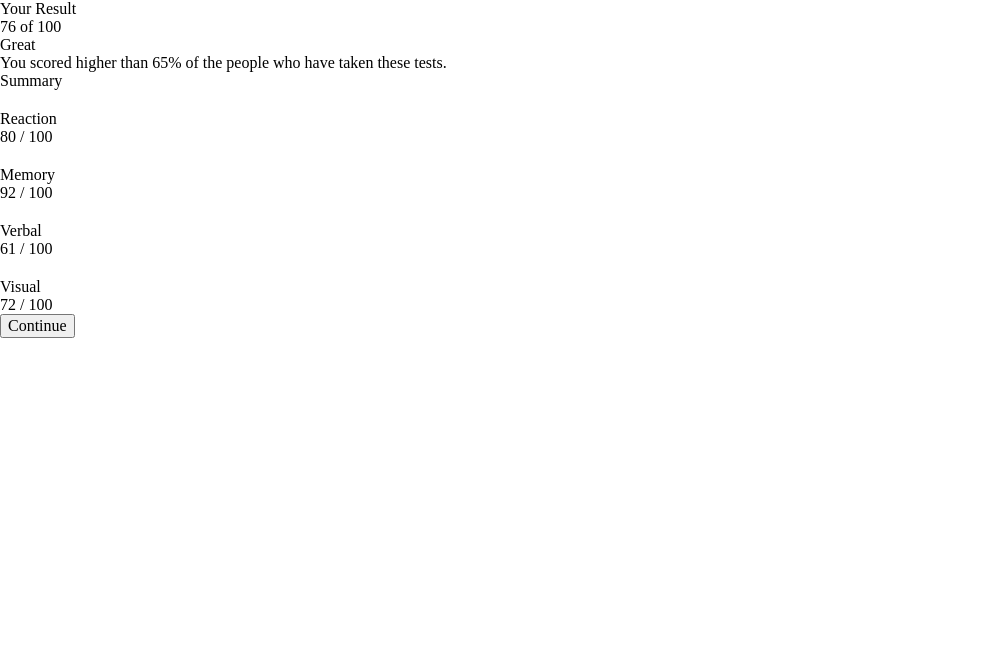
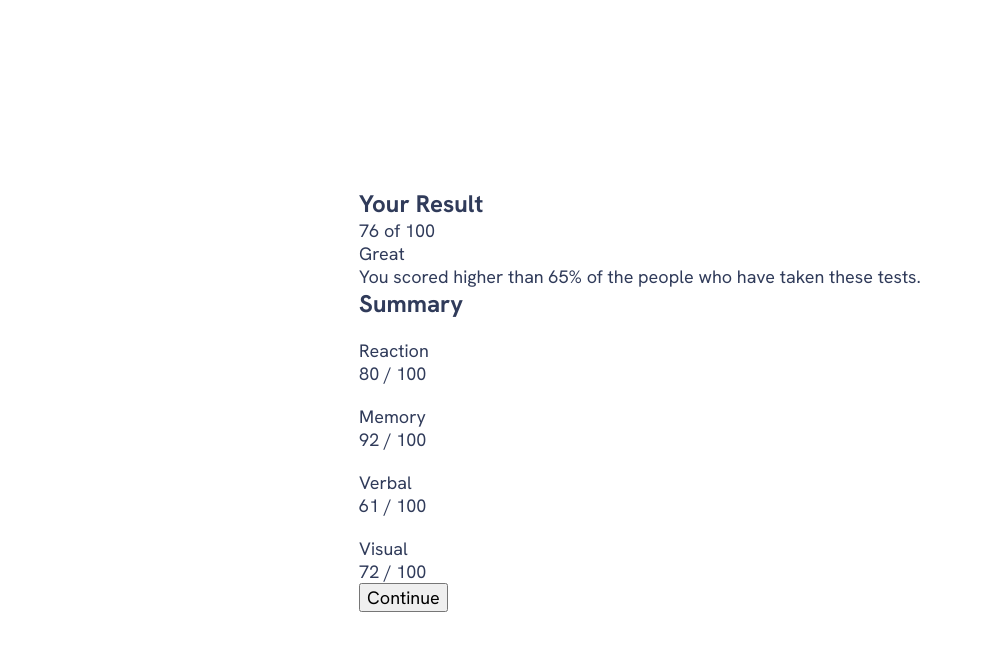
Before and after one commit to awais019/frontend-mentor-challenge-solution, a plain HTML site: page index.html in a window 1280 px wide. Shown: the whole page, without its empty margins (0-983 px from the left). Drawn offline with Linux system fonts and the light colour scheme.

Commit message:
Added styles for body and section titles

```diff
--- a/style.css
+++ b/style.css
@@ -70,3 +70,22 @@ svg {
   display: block;
   max-width: 100%;
 }
+
+body {
+  font-family: var(--font-family-default);
+  font-size: var(--fs-400);
+  color: var(--clr-neutral-700);
+}
+
+@media (min-width: 600px) {
+  body {
+    min-height: 100vh;
+    display: grid;
+    place-items: center;
+  }
+}
+
+.section-title {
+  font-weight: var(--fw-bold);
+  font-size: var(--fs-600);
+}
```
